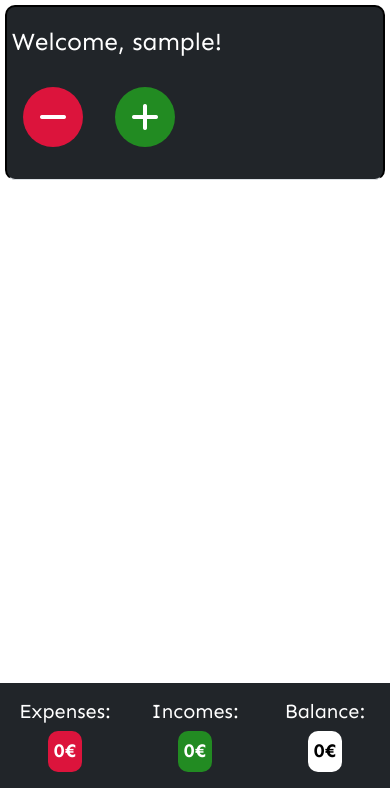
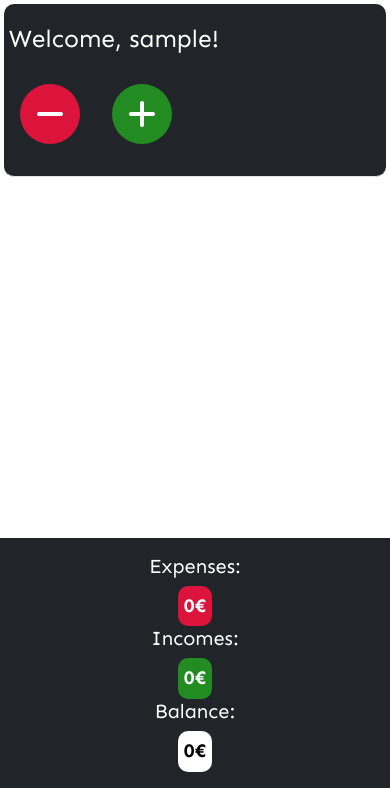
Before and after one commit to BohdanBezushka/MoneyMate, a Django app: page /dashboard/ in a window 390 px wide. Shown: the part 56-844 px from the top of the page. Run offline with Django 3.2, Linux system fonts and the light colour scheme; the visitor is signed in with stand-in values (Sample User, id 1); data that the repository does not hold is empty; some libraries are stand-ins or nearby versions.

Commit message:
Fix footer dashboard file to make it responsive

```diff
--- a/static/css/style.css
+++ b/static/css/style.css
@@ -336,8 +336,6 @@ a.button.secondaryAction.forgot-password:hover {
     transform: scale(1.1);
 }
 
-
-
 a.navbar-brand-img.img-dashboard {
     max-width: 300px;
 }
@@ -361,14 +359,15 @@ a.nav-link{
 
 #control-dashboard{
     border-radius: 10px;
-    border: 2px solid black;
-    margin: 5px;
+    margin: 4px;
     background: #212529;
+    height: auto;
 }
 
 #info-dashboard{
     color: white;
     padding: 5px;
+    text-decoration: none;
 }
 
 #total-expenses {
--- a/templates/moneymate/dashboard.html
+++ b/templates/moneymate/dashboard.html
@@ -66,15 +66,15 @@
 
 <footer class="container-fluid bg-dark text-white text-center py-3 fixed-bottom">
   <div class="row">
-    <div class="col">
+    <div class="col-sm-12 col-md">
       <h5>Expenses:</h5>
         <button id="total-expenses" type="button" class="btn-no btn-outline-light-no">{{ totalExpenses }}{{ currency_symbol }}</button>
     </div>
-    <div class="col">
+    <div class="col-sm-12 col-md">
       <h5>Incomes:</h5>
       <button id="total-incomes" type="button" class="btn-no btn-outline-light-no">{{ totalIncomes }}{{ currency_symbol }}</button>
     </div>
-    <div class="col">
+    <div class="col-sm-12 col-md">
       <h5>Balance:</h5>
       <button id="balance-button" type="button" class="btn-no btn-outline-light-no">{{ balance }}{{ currency_symbol }}</button>
     </div>
```
